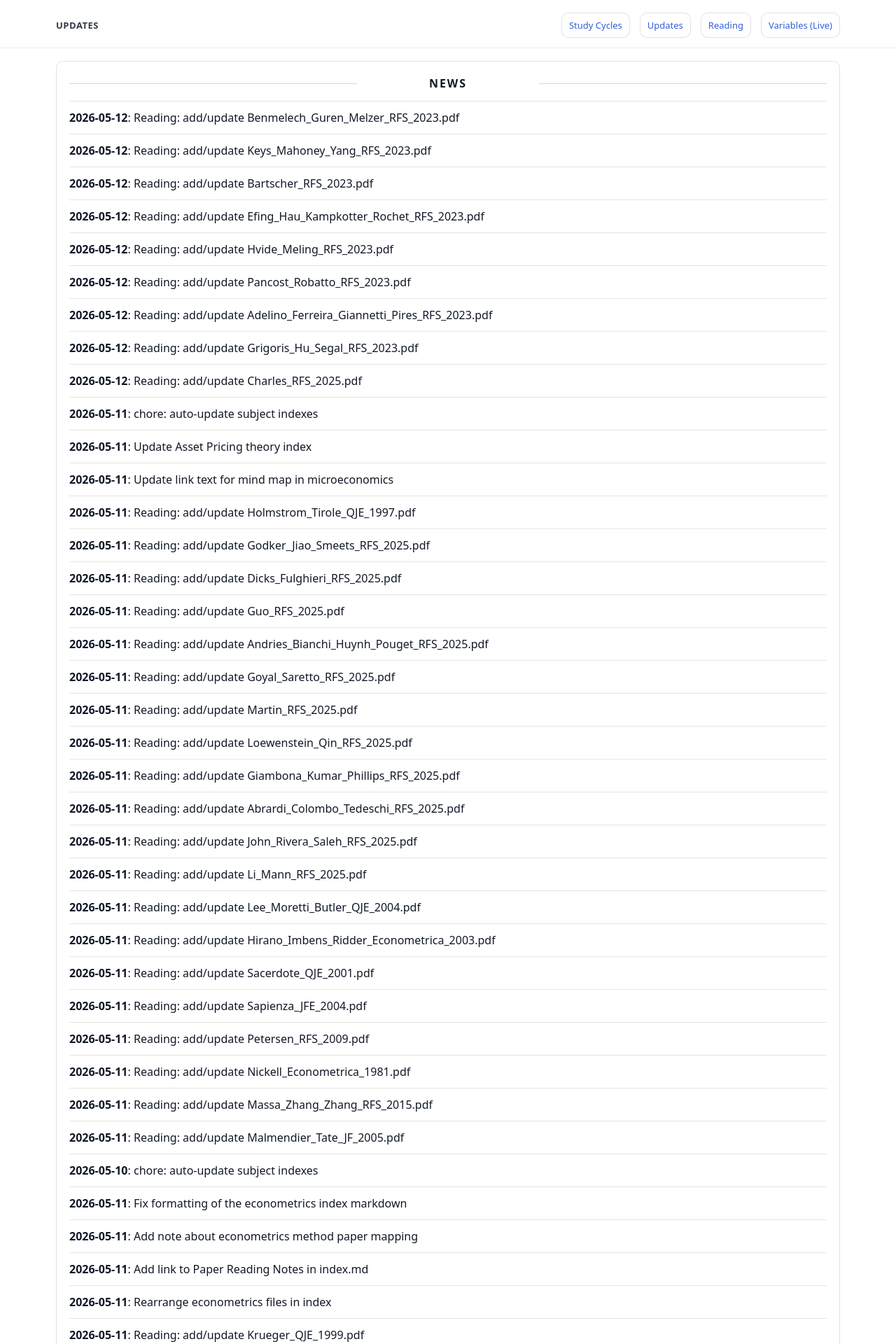
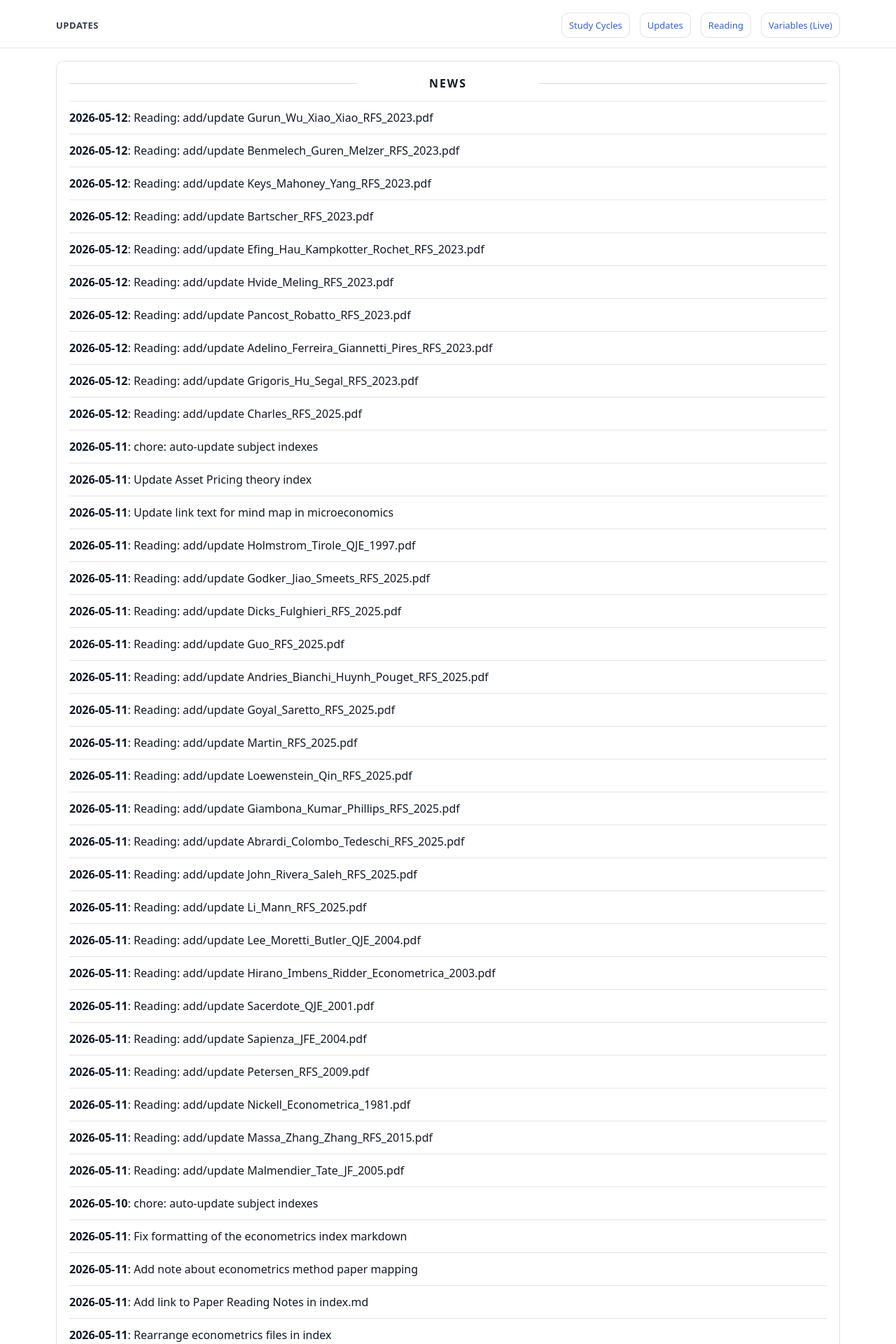
Before and after one commit to yaxinzn/study-archive, a Jekyll site: the page built from updates/index.md, in a window 1280 px wide. Shown: the top 1920 px of the page at 70% size. Built offline with Jekyll 4.4.1, drawn with Linux system fonts in a browser that asks for light colours; some of the changed text lies outside the part shown.

Commit message:
chore: update NEWS feed

```diff
--- a/_data/news.yml
+++ b/_data/news.yml
@@ -1,4 +1,7 @@
 # Auto-generated update history (sorted newest -> oldest). Do not edit manually.
+- ts: "1778539411"
+  date: "2026-05-12"
+  title: "Reading: add/update Gurun_Wu_Xiao_Xiao_RFS_2023.pdf"
 - ts: "1778539172"
   date: "2026-05-12"
   title: "Reading: add/update Benmelech_Guren_Melzer_RFS_2023.pdf"
```
